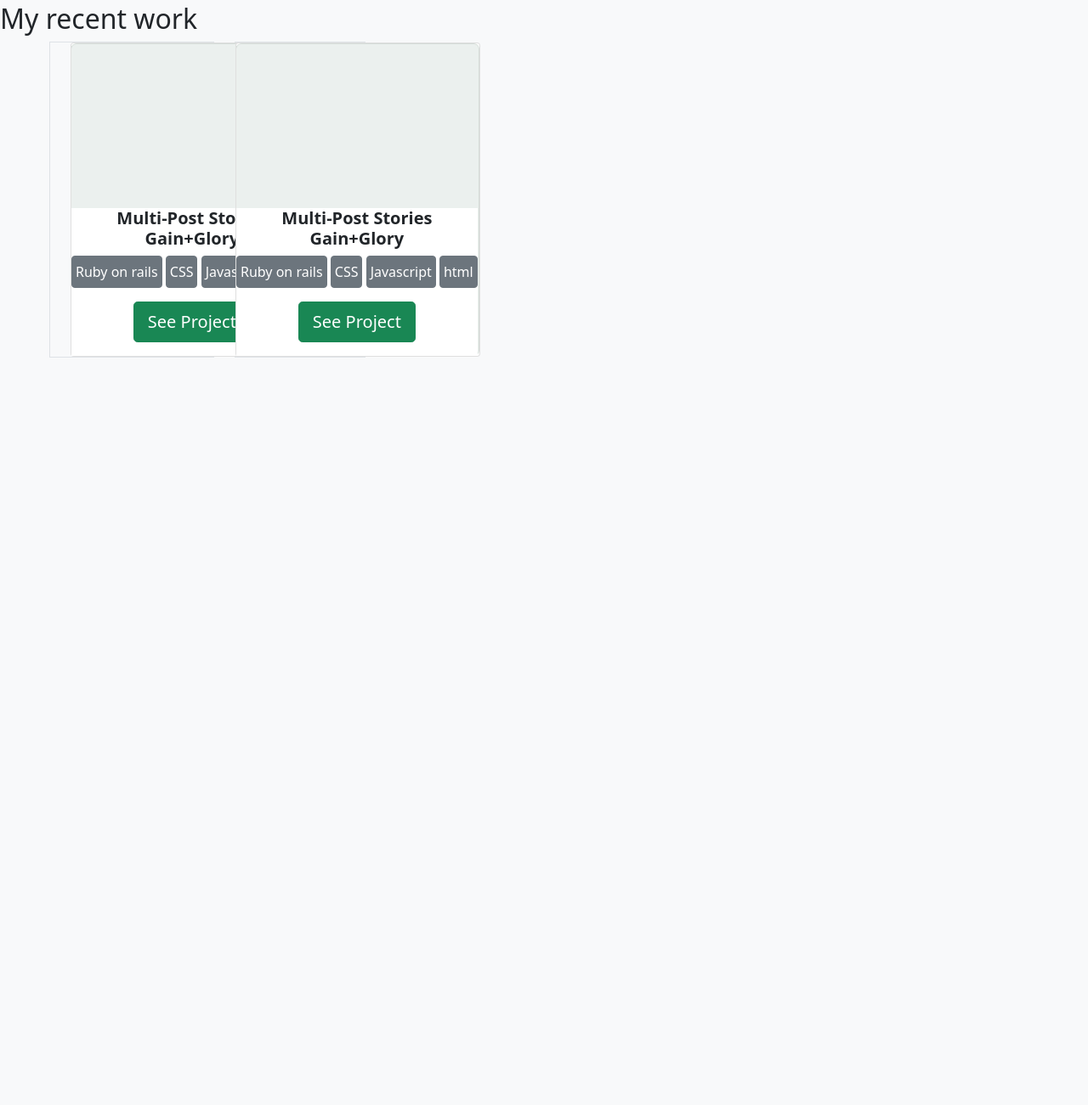
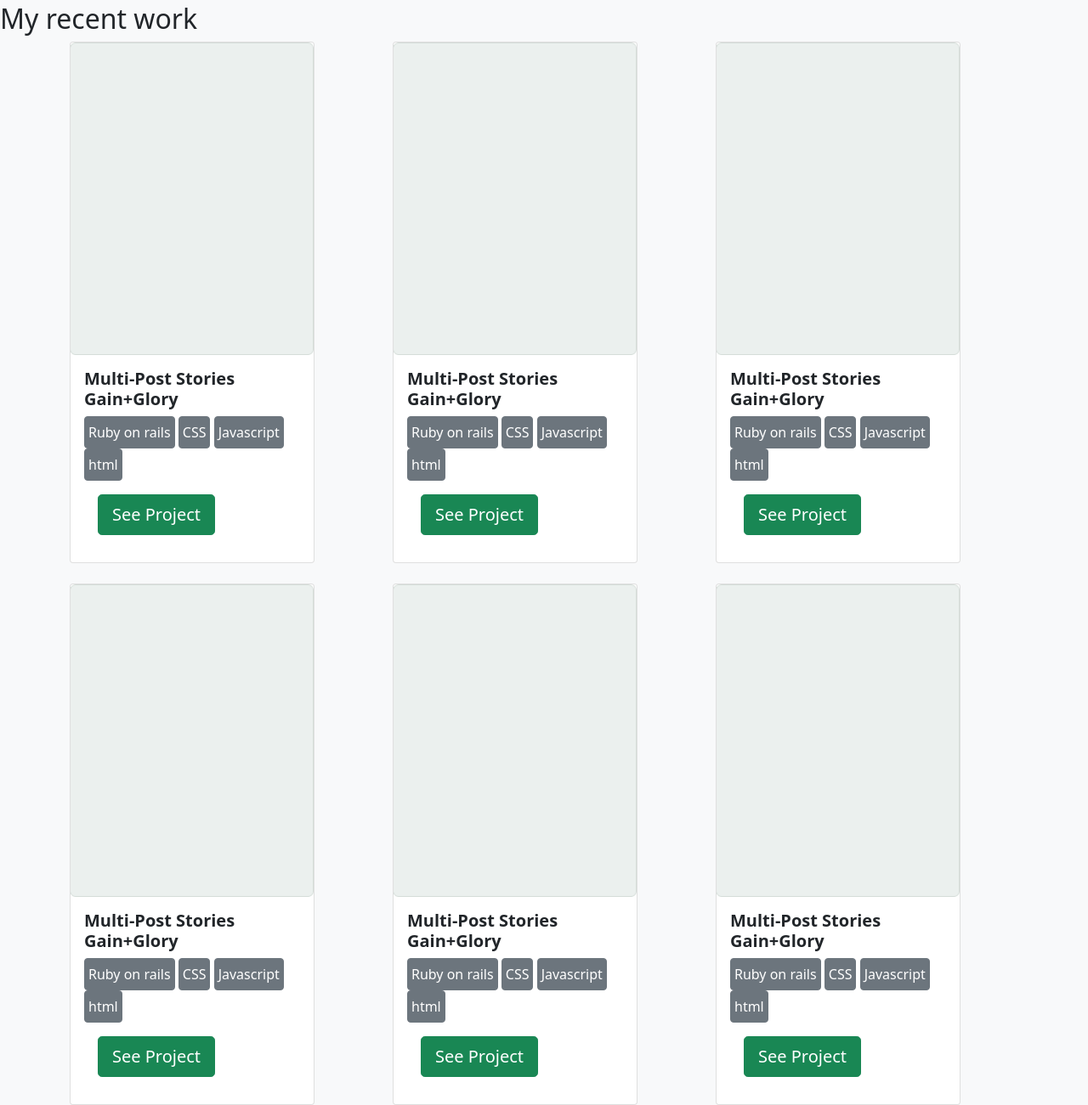
Before and after one commit to John-Kibirige/bootstrap-pair-programming, a website: page index.html in a window 1280 px wide. Shown: the part 845-2146 px from the top of the page at 85% size. Before the commit the page ends 1266 px from the top, so only its background shows below. Drawn offline with nearby package versions, Linux system fonts and the light colour scheme.

Commit message:
add cards

```diff
--- a/index.html
+++ b/index.html
@@ -1,61 +1,48 @@
 <html lang="en">
+
 <head>
-    <meta
-      name="Pair programming portfolio"
-      content="This is a group assignment intended to come up with a portfolio website using bootstrap css frame work at microverse week three"
-    />
+  <meta name="Pair programming portfolio"
+    content="This is a group assignment intended to come up with a portfolio website using bootstrap css frame work at microverse week three" />
   <meta charset="UTF-8" />
   <meta http-equiv="X-UA-Compatible" content="IE=edge" />
   <meta name="viewport" content="width=device-width, initial-scale=1.0" />
   <title>Pair programming portfolio</title>
 
   <!-- css CDN -->
-    <link
-      href="https://cdn.jsdelivr.net/npm/bootstrap@5.0.2/dist/css/bootstrap.min.css"
-      rel="stylesheet"
-      integrity="sha384-EVSTQN3/azprG1Anm3QDgpJLIm9Nao0Yz1ztcQTwFspd3yD65VohhpuuCOmLASjC"
-      crossorigin="anonymous"
-    />
+  <link href="https://cdn.jsdelivr.net/npm/bootstrap@5.0.2/dist/css/bootstrap.min.css" rel="stylesheet"
+    integrity="sha384-EVSTQN3/azprG1Anm3QDgpJLIm9Nao0Yz1ztcQTwFspd3yD65VohhpuuCOmLASjC" crossorigin="anonymous" />
 </head>
+
 <body class="bg-light">
   <!-- main -->
   <main>
-      <section
-        class="bg-image main-class mb-5"
-        style="
+    <section class="bg-image main-class mb-5" style="
           background-image: url(./images/header-center.png);
           width: 100%;
           height: 100%;
           background-repeat: no-repeat;
           background-size: 78% 113%;
           background-position: 47% -46%;
-        "
-      >
+        ">
       <!-- nav -->
       <div class="container-fluid">
         <nav class="navbar navbar-expand-md d-flex justify-content-center">
           <ul class="navbar-nav">
             <li class="nav-item m-2">
-                <a href="" class="link-dark text-decoration-none text-lg fs-5"
-                  >Portfolio</a
-                >
+              <a href="" class="link-dark text-decoration-none text-lg fs-5">Portfolio</a>
             </li>
             <li class="nav-item m-2">
               <a href="" class="link-dark text-decoration-none fs-5">About</a>
             </li>
             <li class="nav-item m-2">
-                <a href="" class="link-dark text-decoration-none fs-5"
-                  >Contact</a
-                >
+              <a href="" class="link-dark text-decoration-none fs-5">Contact</a>
             </li>
           </ul>
         </nav>
       </div>
 
       <!-- greetings section -->
-        <section
-          class="mt-4 h-75 m-3 position-relative d-flex align-items-center"
-        >
+      <section class="mt-4 h-75 m-3 position-relative d-flex align-items-center">
         <div class="container-fluid text-center">
           <div class="text">
             <h1 class="text-dark fw-bold fs-2">Hey there. I'm Marvel.</h1>
@@ -70,31 +57,24 @@
           </div>
 
           <div class="icons">
-              <img
-                src="./images/Social Media.png"
-                alt="social media "
-                srcset=""
-              />
+            <img src="./images/Social Media.png" alt="social media " srcset="" />
           </div>
         </div>
       </section>
     </section>
     <section>
       <h2>My recent work</h2>
-        <div class="container">
-          <div class="row g-5">
-            <div class="col col-2 border">
+      <div class="container-md">
+        <div class="row row-cols-1 row-cols-md-3 g-4">
+
+        <!-- FIRST CARDS -->
+
+          <div class="col">
             <div class="card" style="width: 18rem">
-                <img
-                  class="position-relative"
-                  src="./images/Img Plaholder.png"
-                  alt=""
-                />
+              <img src="./images/Img Plaholder.png" alt="" />
 
-                <div
-                  class="cont text-center position-absolute bottom-0 bg-white"
-                >
-                  <h3 class="fw-bold fs-5">
+              <div class="card-body">
+                <h3 class="card-tittle fw-bold fs-5">
                   Multi-Post Stories <br />
                   Gain+Glory
                 </h3>
@@ -120,20 +100,15 @@
               </div>
             </div>
           </div>
-            <!-- SECOND CARD -->
+
+         <!-- SECOND CARDS -->
+
          <div class="col">
-              <div class="col col-2 border">
             <div class="card" style="width: 18rem">
-                  <img
-                    class="position-relative"
-                    src="./images/Img Plaholder.png"
-                    alt=""
-                  />
+              <img src="./images/Img Plaholder.png" alt="" />
 
-                  <div
-                    class="cont text-center position-absolute bottom-0 bg-white"
-                  >
-                    <h3 class="fw-bold fs-5">
+              <div class="card-body">
+                <h3 class="card-tittle fw-bold fs-5">
                   Multi-Post Stories <br />
                   Gain+Glory
                 </h3>
@@ -159,6 +134,150 @@
               </div>
             </div>
           </div>
+
+          <!-- THIRD CARDS -->
+
+          <div class="col">
+            <div class="card" style="width: 18rem">
+              <img src="./images/Img Plaholder.png" alt="" />
+
+              <div class="card-body">
+                <h3 class="card-tittle fw-bold fs-5">
+                  Multi-Post Stories <br />
+                  Gain+Glory
+                </h3>
+                <div>
+                  <button type="button" class="btn btn-secondary px-1">
+                    Ruby on rails
+                  </button>
+                  <button type="button" class="btn btn-secondary px-1">
+                    CSS
+                  </button>
+                  <button type="button" class="btn btn-secondary px-1">
+                    Javascript
+                  </button>
+                  <button type="button" class="btn btn-secondary px-1">
+                    html
+                  </button>
+                </div>
+                <!-- <div class="m-4"> -->
+                <button type="button" class="btn btn-success btn-lg m-3">
+                  See Project
+                </button>
+                <!-- </div> -->
+              </div>
+            </div>
+          </div>
+
+          <!-- FOURTH CARDS -->
+
+          <div class="col">
+            <div class="card" style="width: 18rem">
+              <img src="./images/Img Plaholder.png" alt="" />
+
+              <div class="card-body">
+                <h3 class="card-tittle fw-bold fs-5">
+                  Multi-Post Stories <br />
+                  Gain+Glory
+                </h3>
+                <div>
+                  <button type="button" class="btn btn-secondary px-1">
+                    Ruby on rails
+                  </button>
+                  <button type="button" class="btn btn-secondary px-1">
+                    CSS
+                  </button>
+                  <button type="button" class="btn btn-secondary px-1">
+                    Javascript
+                  </button>
+                  <button type="button" class="btn btn-secondary px-1">
+                    html
+                  </button>
+                </div>
+                <!-- <div class="m-4"> -->
+                <button type="button" class="btn btn-success btn-lg m-3">
+                  See Project
+                </button>
+                <!-- </div> -->
+              </div>
+            </div>
+          </div>
+
+          <!-- FIFTH CARDS -->
+
+          <div class="col">
+            <div class="card" style="width: 18rem">
+              <img src="./images/Img Plaholder.png" alt="" />
+
+              <div class="card-body">
+                <h3 class="card-tittle fw-bold fs-5">
+                  Multi-Post Stories <br />
+                  Gain+Glory
+                </h3>
+                <div>
+                  <button type="button" class="btn btn-secondary px-1">
+                    Ruby on rails
+                  </button>
+                  <button type="button" class="btn btn-secondary px-1">
+                    CSS
+                  </button>
+                  <button type="button" class="btn btn-secondary px-1">
+                    Javascript
+                  </button>
+                  <button type="button" class="btn btn-secondary px-1">
+                    html
+                  </button>
+                </div>
+                <!-- <div class="m-4"> -->
+                <button type="button" class="btn btn-success btn-lg m-3">
+                  See Project
+                </button>
+                <!-- </div> -->
+              </div>
+            </div>
+          </div>
+
+          <!-- SIXTH CARDS -->
+
+          <div class="col">
+            <div class="card" style="width: 18rem">
+              <img src="./images/Img Plaholder.png" alt="" />
+
+              <div class="card-body">
+                <h3 class="card-tittle fw-bold fs-5">
+                  Multi-Post Stories <br />
+                  Gain+Glory
+                </h3>
+                <div>
+                  <button type="button" class="btn btn-secondary px-1">
+                    Ruby on rails
+                  </button>
+                  <button type="button" class="btn btn-secondary px-1">
+                    CSS
+                  </button>
+                  <button type="button" class="btn btn-secondary px-1">
+                    Javascript
+                  </button>
+                  <button type="button" class="btn btn-secondary px-1">
+                    html
+                  </button>
+                </div>
+                <!-- <div class="m-4"> -->
+                <button type="button" class="btn btn-success btn-lg m-3">
+                  See Project
+                </button>
+                <!-- </div> -->
+              </div>
+            </div>
+          </div>
+
+
+
+
+
+        </div>
+      </div>
+      </div>
       </div>
       </div>
       </div>
@@ -167,10 +286,9 @@
   </main>
 
   <!-- Javascript CDN -->
-    <script
-      src="https://cdn.jsdelivr.net/npm/bootstrap@5.0.2/dist/js/bootstrap.bundle.min.js"
+  <script src="https://cdn.jsdelivr.net/npm/bootstrap@5.0.2/dist/js/bootstrap.bundle.min.js"
     integrity="sha384-MrcW6ZMFYlzcLA8Nl+NtUVF0sA7MsXsP1UyJoMp4YLEuNSfAP+JcXn/tWtIaxVXM"
-      crossorigin="anonymous"
-    ></script>
+    crossorigin="anonymous"></script>
 </body>
+
 </html>
```
Lines whose indentation alone changed are shown as unchanged.
